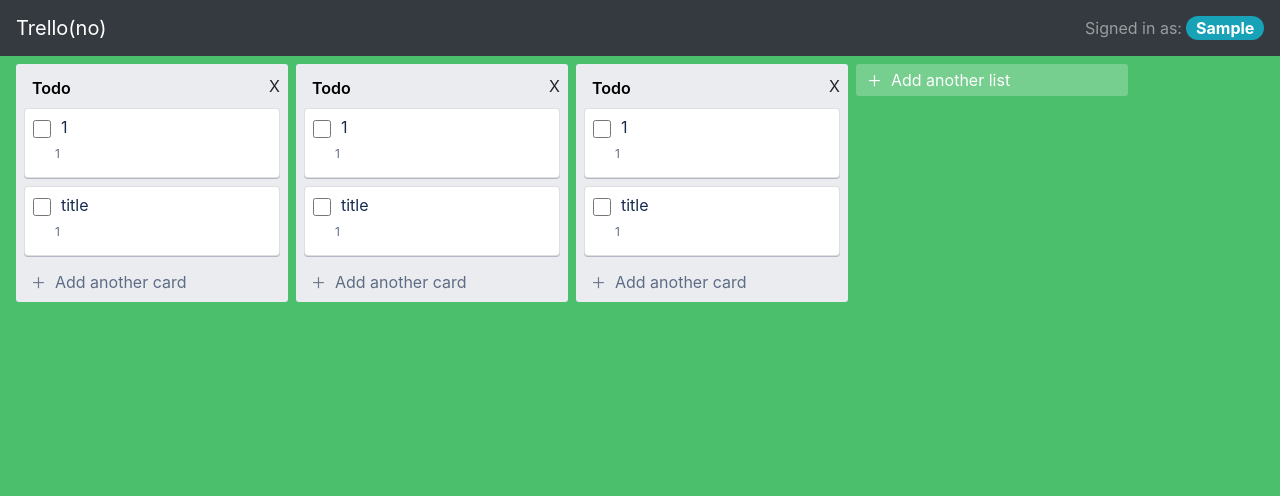
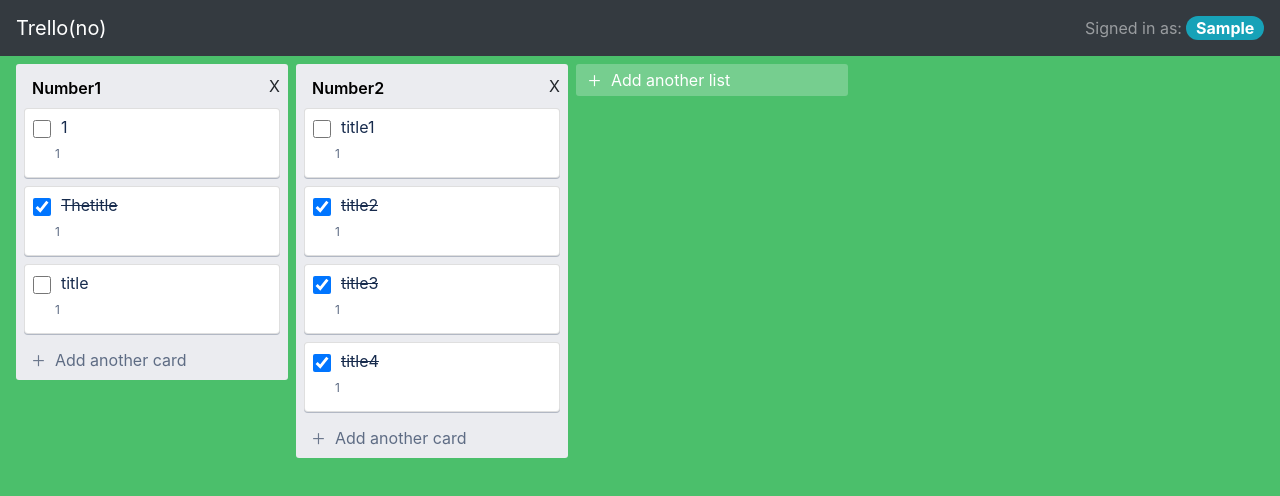
Before and after one commit to Abrikosa1/trello-of-smoker, a React (Create React App) app: page / in a window 1280 px wide. Both pictures are taken after typing "Sample" into the empty fields and a click on the button "Submit". Shown: the top 496 px of the page. Built offline with nearby package versions, Linux system fonts and the light colour scheme.

Commit message:
add lists, todo: clean code, add card to own list

```diff
--- a/src/App.tsx
+++ b/src/App.tsx
@@ -5,19 +5,42 @@
 
 import './App.css';
 import 'bootstrap/dist/css/bootstrap.min.css';
+import { AddList, List, Task } from './types';
+
+const initialTasks1: Array<Task> = [
+  { id: 1, title: '1', username: "vasya", complete: false},
+  { id: 2, title: 'Thetitle', username: "vasya", complete: true},
+  { id: 3, title: 'title', username: "Вомбат", complete: false, },
+]
+
+const initialTasks2: Array<Task> = [
+  { id: 1, title: 'title1', username: "vasya", complete: false},
+  { id: 2, title: 'title2', username: "vasya", complete: true},
+  { id: 3, title: 'title3', username: "Вомбат", complete: true, },
+  { id: 4, title: 'title4', username: "dsfafw", complete: true, },
+]
 
 
+const initialLists: Array<List> = [
+  { id: 1, title: 'Number1', tasks : initialTasks1 },
+  { id: 2, title: 'Number2', tasks : initialTasks2 },
+
+]
 
 function App() {
+  const[lists, setLists] = useState(initialLists);
   const name = localStorage.getItem('username');
   const [username, setUsername] = useState(name);
+
+
   return (
     <>
       <div className="app-wrapper">
         <UserContext.Provider value={ { username, setUsername } }>
           <Header />
         </UserContext.Provider>
-        {name ? <Main /> : ''}
+        {name ? <Main lists={lists} setLists={setLists}/> : ''}
+        {/* lists={lists} */}
       </div>
     </>
   );
--- /dev/null
+++ b/src/components/AddListForm/AddListForm.tsx
@@ -0,0 +1,41 @@
+import React, { useState } from 'react';
+import { Form, Button } from 'react-bootstrap';
+import { AddList } from '../../types';
+
+interface IAddListFormProps {
+  addList: AddList;
+}
+
+const AddListForm: React.FC<IAddListFormProps> = ({ addList }) => {
+  const [newList, setNewList] = useState('');
+
+  //const newTask = '';
+
+
+  const handleChange = (e: React.ChangeEvent<HTMLTextAreaElement>) => {
+    setNewList(e.target.value);
+  };
+
+  const handleSubmit = (e: React.MouseEvent<HTMLButtonElement>) => {
+    e.preventDefault();
+    addList(newList);
+  };
+
+  return(
+    <Form>
+      <Form.Group className="add-list__form" controlId="exampleForm.ControlTextarea1" style={{ marginBottom: '0px' }}>
+        <Form.Control value={newList}
+          onChange={handleChange}
+          className="add-list__input"
+          placeholder="Enter list title..."
+       />
+
+        <Button variant="primary" type="submit" onClick={handleSubmit} style={{ marginTop: '8px' }}>
+          Submit
+        </Button>
+      </Form.Group>
+    </Form>
+  )
+}
+
+export default AddListForm;
--- a/src/components/AddTaskForm/AddTaskform.tsx
+++ b/src/components/AddTaskForm/AddTaskform.tsx
@@ -1,4 +1,4 @@
-import React, { ChangeEvent, FormEvent, useState } from 'react';
+import React, { useState } from 'react';
 import { Button, Form } from 'react-bootstrap';
 import { AddTask } from '../../types';
 import './addTaskform.css';
@@ -10,7 +10,7 @@
 const AddTaskform: React.FC<IAddTaskFormProps> = ({ addTask }) => {
   const [newTask, setNewTask] = useState('');
 
-  const handleChange = (e: ChangeEvent<HTMLTextAreaElement>) => {
+  const handleChange = (e: React.ChangeEvent<HTMLTextAreaElement>) => {
     setNewTask(e.target.value);
   }
 
@@ -23,7 +23,7 @@
        <div className="card">
          <div className="card__details">
             <Form className="card-add__form">
-              <Form.Group controlId="exampleForm.ControlTextarea1">
+              <Form.Group controlId="exampleForm.ControlTextarea1" style={{ marginBottom: '3px' }}>
                 <Form.Control value={newTask}
                 onChange={handleChange}
                 className="card-add__textarea"
--- a/src/components/Main/Main.tsx
+++ b/src/components/Main/Main.tsx
@@ -1,24 +1,33 @@
-import React, { useState } from 'react';
-import { Task, ToggleCompleted } from '../../types';
+import React, { SetStateAction, useState } from 'react';
+import { AddList, List, Task, ToggleCompleted } from '../../types';
+import AddListForm from '../AddListForm/AddListForm';
 import TasksList from '../TasksList/TasksList';
 
 import './main.css';
 
+interface IMainListProps {
+  lists: Array<List>;
+  setLists: React.Dispatch<SetStateAction<Array<List>>>;
+}
+
 const initialtodos: Array<Task> = [
-  { title: '1', username: "vasya", complete: false},
-  { title: 'title', username: "Вомбат", complete: false, },
+  { id: 1, title: '1', username: "vasya", complete: false},
+  { id: 2, title: 'Thetitle', username: "vasya", complete: true},
+  { id: 1, title: 'title', username: "Вомбат", complete: false, },
 ]
+
 
 localStorage.setItem('sdfsdfsJ', JSON.stringify(initialtodos));
 
-const Main: React.FC = () => {
-
+const Main: React.FC<IMainListProps> = ({ lists, setLists }) => {
+  //{ lists }
  // const username: string | null = localStorage.getItem('username');
 
-  const initialTasks: Array<Task> = JSON.parse(localStorage.getItem('sdfsdfsJ' || '')|| '');
-  //console.log(initialTasks);
+  //const initialTasks: Array<Task> = JSON.parse(localStorage.getItem('sdfsdfsJ' || '')|| '');
   const[tasks, setTasks] = useState(initialtodos);
-  //console.log(JSON.parse(localStorage.getItem(`sdfsdfsJ`) || ''));
+
+  //вычеркивание выполненного
+  // const[tasks, setTasks] = useState(initialtodos);
   const toggleCompleted: ToggleCompleted = selectedTask => {
     const updatedTodos = tasks.map(task => {
       if (task === selectedTask) {
@@ -31,15 +40,37 @@
   };
 
 
+  const addList: AddList = newList => {
+    setLists([...lists, { id: lists.length + 1, title: newList, tasks : [] }]);
+    //localStorage.setItem(username || "", JSON.stringify(tasks));
+    //setValue(false);
+  };
+
+  const [showForm, setShowForm] = useState(false);
+  const addListToggle = (e: React.MouseEvent<HTMLSpanElement>) => {
+    e.preventDefault();
+    setShowForm(true);
+  };
+
+
+
+
+
   return(
     <>
       <main>
         <div id="board" className="board u-fancy-scrollbar">
-          <TasksList id={1} tasks={tasks} setTasks={setTasks} toggleCompleted={toggleCompleted} />
+          {lists.map(list => {
+            return (
+              <TasksList id={list.id} tasks={list.tasks} title={list.title} setTasks={setTasks} toggleCompleted={toggleCompleted}/>
+            )
+          })}
+          {/* <TasksList id={1} tasks={tasks} setTasks={setTasks} toggleCompleted={toggleCompleted} />
           <TasksList id={2} tasks={tasks} setTasks={setTasks} toggleCompleted={toggleCompleted} />
-          <TasksList id={3} tasks={tasks} setTasks={setTasks} toggleCompleted={toggleCompleted} />
-          <div className="tasks-list__add-list tasks-list">
-            <span className="add-list__placeholder">
+          <TasksList id={3} tasks={tasks} setTasks={setTasks} toggleCompleted={toggleCompleted} /> */}
+          <div className={`tasks-list__add-list tasks-list ${showForm ? "mod-add" : ""}`}>
+            {showForm ? <AddListForm addList={addList}/> : ''}
+            <span className={`add-list__placeholder ${showForm ? "hide" : ""}`} onClick={addListToggle}>
               <span className="icon-sm icon-add"></span>
               Add another list
             </span>
--- a/src/components/Main/main.css
+++ b/src/components/Main/main.css
@@ -55,3 +55,13 @@
 .icon-add {
   margin-right: 10px;
 }
+.mod-add{
+  background-color: #ebecf0;
+  border-radius: 3px;
+  height: auto;
+  min-height: 32px;
+  padding: 4px;
+  transition: background 85ms ease-in,
+  opacity 40ms ease-in,
+  border-color 85ms ease-in;
+}
--- a/src/components/TasksList/TasksList.tsx
+++ b/src/components/TasksList/TasksList.tsx
@@ -7,24 +7,25 @@
 
 interface ITasksListProps {
   id: number;
+  title: string;
   tasks: Array<Task>;
   setTasks: React.Dispatch<SetStateAction<Array<Task>>>;
   toggleCompleted: ToggleCompleted;
 }
 
 
-const TasksList: React.FC<ITasksListProps> = ({ tasks, setTasks, toggleCompleted, id }) => {
+const TasksList: React.FC<ITasksListProps> = ({ tasks, setTasks, toggleCompleted, id, title }) => {
+
 
   const [value, setValue] = useState(false);
   const addCard = (e: any) => {
     e.preventDefault();
     setValue(true);
   }
-  console.log(id);
   const { username } = useContext(UserContext);
 
   const addTask: AddTask = (newTask: string) => {
-    setTasks([...tasks, { title: newTask, username: username || "", complete: false }]);
+    setTasks([...tasks, { id: tasks.length + 1, title: newTask, username: username || "", complete: false }]);
     localStorage.setItem(username || "", JSON.stringify(tasks));
     setValue(false);
   };
@@ -33,7 +34,7 @@
     <div className="tasks-list" id={id.toString()}>
       <div className="tasks-list__content">
         <div className="tasks-list__header">
-          <textarea defaultValue="Todo" className="tasks-list__title"/>
+          <textarea defaultValue={title} className="tasks-list__title"/>
           <div className="tasks-list__extras">X</div>
         </div>
         <div className="tasks-list__cards u-fancy-scrollbar">
```
Also changed, not shown: src/components/AddListForm/addListForm.css (added, +14 -0 lines), src/types.ts (+9 -0 lines).
